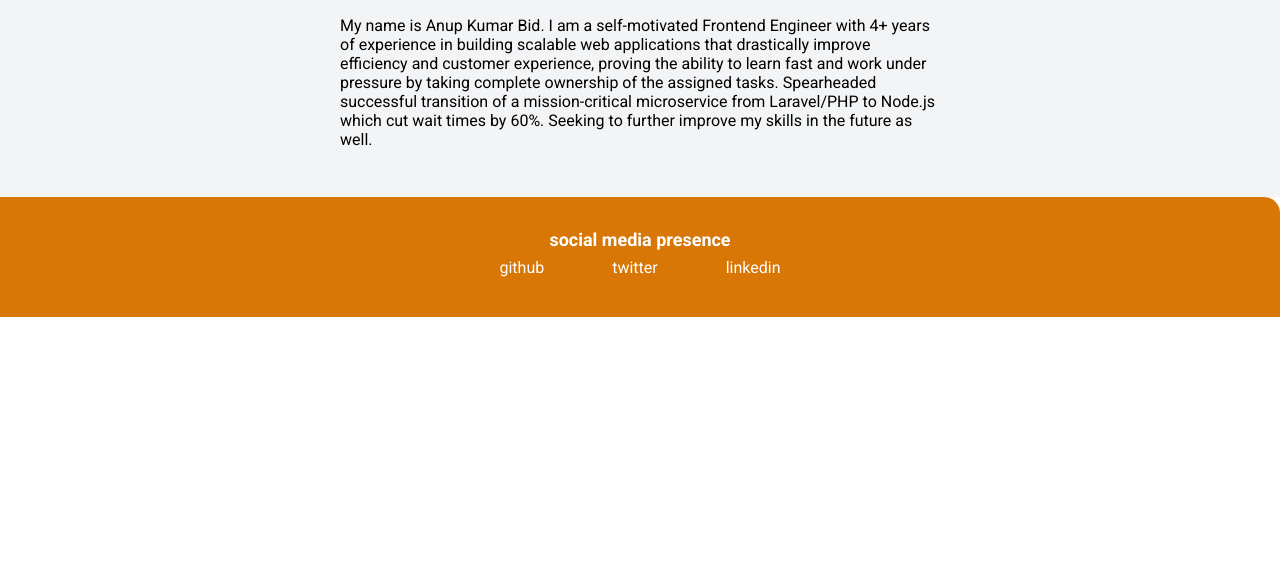
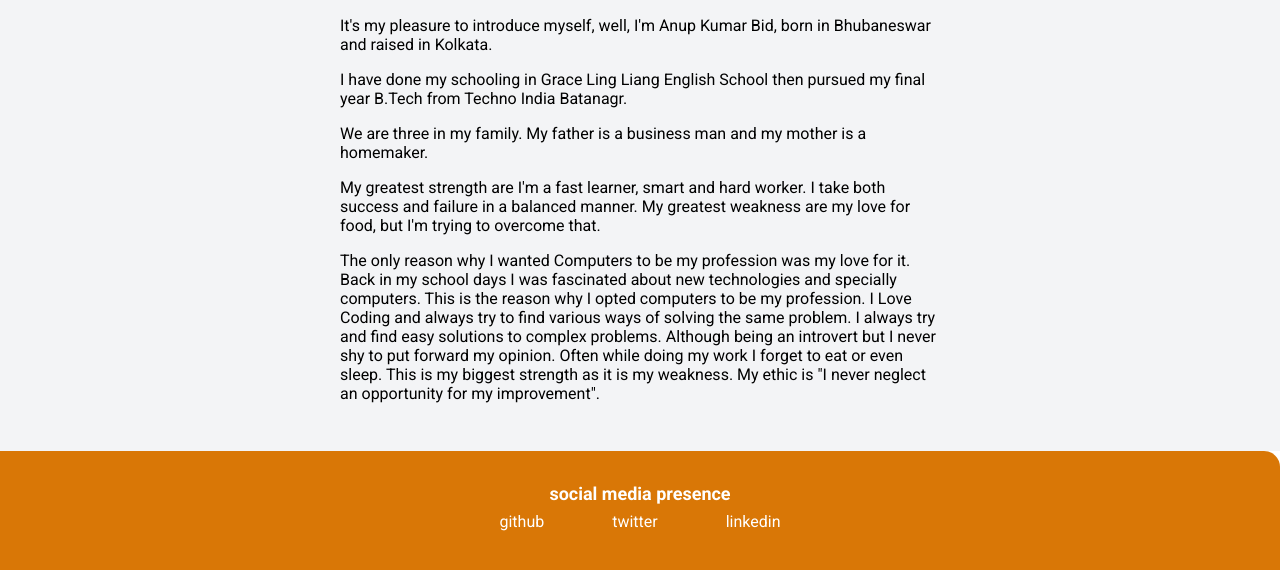
Before and after one commit to anupkrbid/anupkrbid, a plain HTML site: page pages/blogs/who-am-i.html in a window 1280 px wide. Shown: the part 586-1156 px from the top of the page. Before the commit the page ends 903 px from the top, so only its background shows below. Drawn offline with Linux system fonts and the light colour scheme.

Commit message:
feat: added more content to blog

```diff
--- a/pages/blogs/who-am-i.html
+++ b/pages/blogs/who-am-i.html
@@ -31,14 +31,32 @@
       <div class="container container-center">
         <h1>Who am I?</h1>
         <p>
-          My name is Anup Kumar Bid. I am a self-motivated Frontend Engineer
-          with 4+ years of experience in building scalable web applications that
-          drastically improve efficiency and customer experience, proving the
-          ability to learn fast and work under pressure by taking complete
-          ownership of the assigned tasks. Spearheaded successful transition of
-          a mission-critical microservice from Laravel/PHP to Node.js which cut
-          wait times by 60%. Seeking to further improve my skills in the future
-          as well.
+          It's my pleasure to introduce myself, well, I'm Anup Kumar Bid, born
+          in Bhubaneswar and raised in Kolkata.
+        </p>
+        <p>
+          I have done my schooling in Grace Ling Liang English School then
+          pursued my final year B.Tech from Techno India Batanagr.
+        </p>
+        <p>
+          We are three in my family. My father is a business man and my mother
+          is a homemaker.
+        </p>
+        <p>
+          My greatest strength are I'm a fast learner, smart and hard worker. I
+          take both success and failure in a balanced manner. My greatest
+          weakness are my love for food, but I'm trying to overcome that.
+        </p>
+        <p>
+          The only reason why I wanted Computers to be my profession was my love
+          for it. Back in my school days I was fascinated about new technologies
+          and specially computers. This is the reason why I opted computers to
+          be my profession. I Love Coding and always try to find various ways of
+          solving the same problem. I always try and find easy solutions to
+          complex problems. Although being an introvert but I never shy to put
+          forward my opinion. Often while doing my work I forget to eat or even
+          sleep. This is my biggest strength as it is my weakness. My ethic is
+          "I never neglect an opportunity for my improvement".
         </p>
       </div>
     </section>
```
Also changed, not shown: pages/blogs.html (+4 -4 lines), pages/blogs/why-am-i-here.html (+10 -0 lines).
